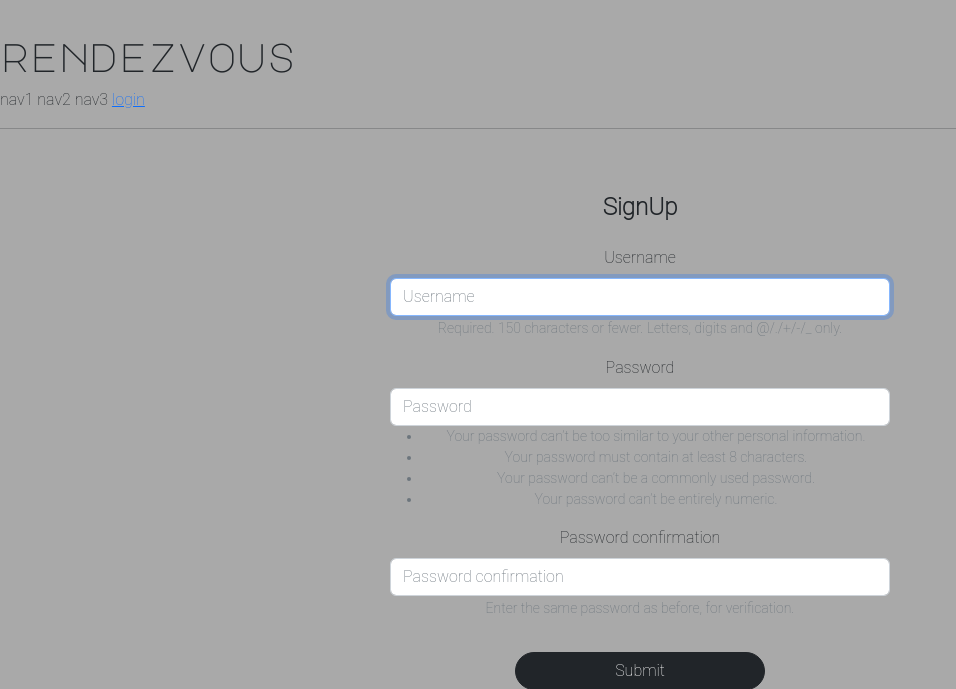
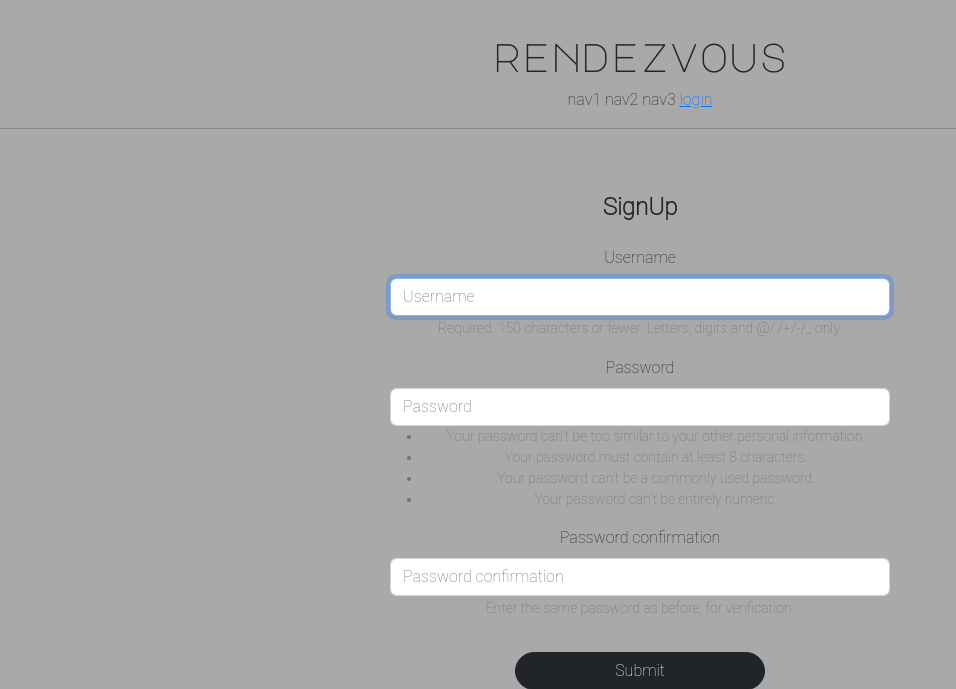
Before and after one commit to esunn0412/rendezvous, a Django app: page /account/create/ in a window 1280 px wide. Shown: the top 689 px of the page, without its empty margins (0-956 px from the left). Run offline with Django 5.2, Linux system fonts and the light colour scheme; some libraries are stand-ins or nearby versions.

Commit message:
adjustments

```diff
--- a/static/base.css
+++ b/static/base.css
@@ -12,6 +12,6 @@
 }
 
 .header {
-    text-align:start;
+    text-align:center;
     margin-top: 2rem;
 }
--- a/templates/header.html
+++ b/templates/header.html
@@ -13,7 +13,7 @@
         {% else %}
             <form action="{% url 'accountapp:logout' %}?next={{ request.path }}" method="post">
                 {% csrf_token %}
-                <button type="submit" class="btn btn-primary">
+                <button type="submit" class="btn btn-dark rounded-pill col-1 mt-3">
                     <span>logout</span>
                 </button>
             </form>
```
